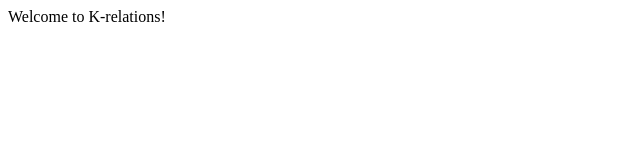
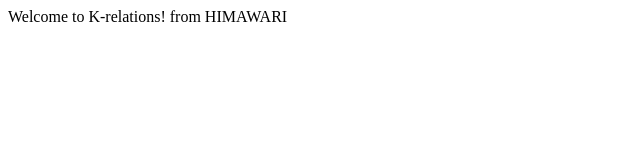
Before and after one commit to k-relations/k-relations.github.io, a plain HTML site: page index.html in a window 1280 px wide. Shown: the whole page, without its empty margins (0-640 px from the left). Drawn offline with Linux system fonts and the light colour scheme.

Commit message:
from HIMAWARI

```diff
--- a/index.html
+++ b/index.html
@@ -6,5 +6,6 @@
 </head>
 <body>
 Welcome to K-relations!
+from HIMAWARI
 </body>
 </html>
```
